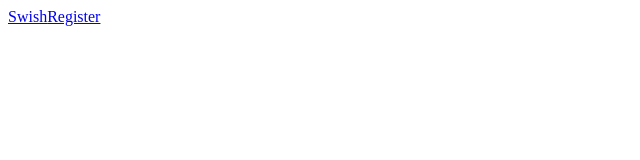
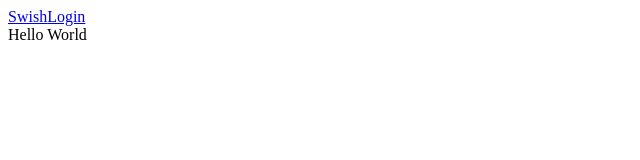
Before and after one commit to hwrdyen/Swish, a React (Vite) app in the folder client/: page / in a window 1280 px wide. Shown: the top 160 px of the page, without its empty margins (0-640 px from the left). Built offline with nearby package versions, Linux system fonts and the light colour scheme.

Commit message:
Added logout functionality

```diff
--- a/client/src/App.tsx
+++ b/client/src/App.tsx
@@ -1,15 +1,33 @@
 import "./App.scss";
+import { useContext } from "react";
 import { BrowserRouter, Routes, Route } from "react-router-dom";
+import { AuthContext } from "./context/AuthContext";
+
 import Layout from "./layouts/Layout";
 import Register from "./pages/register/Register";
 import Login from "./pages/login/Login";
 
 function App() {
+  const authContext = useContext(AuthContext);
+  if (!authContext) {
+    throw new Error(
+      "useContext(AuthContext) must be used within an AuthContextProvider"
+    );
+  }
+  const { currentUser, isLoggedIn } = authContext;
+
   return (
     <>
       <BrowserRouter>
         <Routes>
-          <Route path="/" element={<Layout />} />
+          <Route
+            path="/"
+            element={
+              <Layout>
+                {isLoggedIn ? `Hello ${currentUser?.username}` : "Hello World"}
+              </Layout>
+            }
+          />
           <Route path="/register" element={<Register />} />
           <Route path="/login" element={<Login />} />
         </Routes>
--- a/client/src/components/navbar/Navbar.tsx
+++ b/client/src/components/navbar/Navbar.tsx
@@ -1,10 +1,51 @@
 import { Link } from "react-router-dom";
+import { useState, useContext } from "react";
+import { AxiosError } from "axios";
+import { AuthContext } from "../../context/AuthContext";
+import { apiRequest } from "../../lib/apiRequest";
 
 const Navbar = () => {
+  const [isLoading, setIsLoading] = useState(false);
+
+  const authContext = useContext(AuthContext);
+  if (!authContext) {
+    throw new Error(
+      "useContext(AuthContext) must be used within an AuthContextProvider"
+    );
+  }
+  const { isLoggedIn, updateUser } = authContext;
+
+  const handleLogout = async () => {
+    setIsLoading(true);
+
+    try {
+      await apiRequest.post("/auth/logout");
+      updateUser(null);
+    } catch (err) {
+      // Check if the error is an instance of AxiosError
+      if (err instanceof AxiosError) {
+        // Access error message from the response data
+        console.log(err.response?.data.message);
+      } else {
+        // Handle non-Axios errors
+        console.log("Error:", err);
+      }
+    } finally {
+      setIsLoading(false);
+    }
+  };
+
   return (
     <>
       <Link to={"/"}>Swish</Link>
-      <Link to={"/register"}>Register</Link>
+      <Link to={"/login"}>Login</Link>
+      {isLoggedIn ? (
+        <button onClick={handleLogout} disabled={isLoading}>
+          Logout
+        </button>
+      ) : (
+        ""
+      )}
     </>
   );
 };
--- /dev/null
+++ b/client/src/context/AuthContext.tsx
@@ -0,0 +1,57 @@
+import { createContext, useState, useEffect, ReactNode } from "react";
+
+// Define the shape of the user data and the context
+interface User {
+  // Define the properties of the User object as needed
+  id: string;
+  username: string;
+  email: string;
+}
+
+interface AuthContextType {
+  currentUser: User | null;
+  isLoggedIn: boolean;
+  updateUser: (data: User | null) => void;
+}
+
+// Create the context with a default value
+export const AuthContext = createContext<AuthContextType | undefined>(
+  undefined
+);
+
+// Create a provider component
+export const AuthContextProvider: React.FC<{ children: ReactNode }> = ({
+  children,
+}) => {
+  const [currentUser, setCurrentUser] = useState<User | null>(() => {
+    const storedUser = localStorage.getItem("user");
+    return storedUser ? JSON.parse(storedUser) : null;
+  });
+  const [isLoggedIn, setIsLoggedIn] = useState(() => {
+    const storedUser = localStorage.getItem("user");
+    return storedUser != null ? true : false;
+  });
+
+  // Function to update the current user state
+  const updateUser = (data: User | null) => {
+    setCurrentUser(data);
+    setIsLoggedIn(true);
+  };
+
+  // Persist the current user to local storage when it changes
+  useEffect(() => {
+    if (currentUser) {
+      localStorage.setItem("user", JSON.stringify(currentUser));
+      setIsLoggedIn(true);
+    } else {
+      localStorage.removeItem("user"); // Remove the item if the user is null
+      setIsLoggedIn(false);
+    }
+  }, [currentUser]);
+
+  return (
+    <AuthContext.Provider value={{ currentUser, isLoggedIn, updateUser }}>
+      {children}
+    </AuthContext.Provider>
+  );
+};
--- a/client/src/layouts/Layout.tsx
+++ b/client/src/layouts/Layout.tsx
@@ -1,7 +1,16 @@
 import Navbar from "../components/navbar/Navbar";
 
-const Layout = () => {
-  return <Navbar />;
+interface Props {
+  children: React.ReactNode;
+}
+
+const Layout = ({ children }: Props) => {
+  return (
+    <div>
+      <Navbar />
+      <div>{children}</div>
+    </div>
+  );
 };
 
 export default Layout;
--- a/client/src/lib/apiRequest.ts
+++ b/client/src/lib/apiRequest.ts
@@ -1,7 +1,5 @@
 import axios from "axios";
 
-const apiRequest = axios.create({
+export const apiRequest = axios.create({
   baseURL: "http://localhost:8080/api",
 });
-
-export default apiRequest;
--- a/client/src/main.tsx
+++ b/client/src/main.tsx
@@ -1,6 +1,7 @@
 import { StrictMode } from "react";
 import { createRoot } from "react-dom/client";
 import { QueryClient, QueryClientProvider } from "react-query";
+import { AuthContextProvider } from "./context/AuthContext.tsx";
 import App from "./App.tsx";
 import "./index.scss";
 
@@ -14,8 +15,10 @@ const queryClient = new QueryClient({
 
 createRoot(document.getElementById("root")!).render(
   <StrictMode>
-    <QueryClientProvider client={queryClient}>
-      <App />
-    </QueryClientProvider>
+    <AuthContextProvider>
+      <QueryClientProvider client={queryClient}>
+        <App />
+      </QueryClientProvider>
+    </AuthContextProvider>
   </StrictMode>
 );
--- a/client/src/pages/login/Login.tsx
+++ b/client/src/pages/login/Login.tsx
@@ -1,11 +1,21 @@
-import { useState } from "react";
+import { useState, useContext } from "react";
 import { Link, useNavigate } from "react-router-dom";
 import { AxiosError } from "axios";
-import apiRequest from "../../lib/apiRequest";
+import { AuthContext } from "../../context/AuthContext";
+import { apiRequest } from "../../lib/apiRequest";
 
 const Login = () => {
   const [error, setError] = useState("");
   const [isLoading, setIsLoading] = useState(false);
+
+  const authContext = useContext(AuthContext);
+  if (!authContext) {
+    throw new Error(
+      "useContext(AuthContext) must be used within an AuthContextProvider"
+    );
+  }
+  const { updateUser } = authContext;
+
   const navigate = useNavigate();
 
   const handleSubmit = async (e: React.FormEvent<HTMLFormElement>) => {
@@ -16,11 +26,11 @@ const Login = () => {
     const password = formData.get("password");
 
     try {
-      await apiRequest.post("/auth/login", {
+      const res = await apiRequest.post("/auth/login", {
         email,
         password,
       });
-
+      updateUser(res.data);
       navigate("/");
     } catch (err) {
       // Check if the error is an instance of AxiosError
--- a/client/src/pages/register/Register.tsx
+++ b/client/src/pages/register/Register.tsx
@@ -1,7 +1,7 @@
 import { AxiosError } from "axios";
 import { Link, useNavigate } from "react-router-dom";
 import { useState } from "react";
-import apiRequest from "../../lib/apiRequest";
+import { apiRequest } from "../../lib/apiRequest";
 
 const Register = () => {
   const [error, setError] = useState("");
```
Also changed, not shown: client/src/api-client.ts (deleted, +0 -25 lines).
